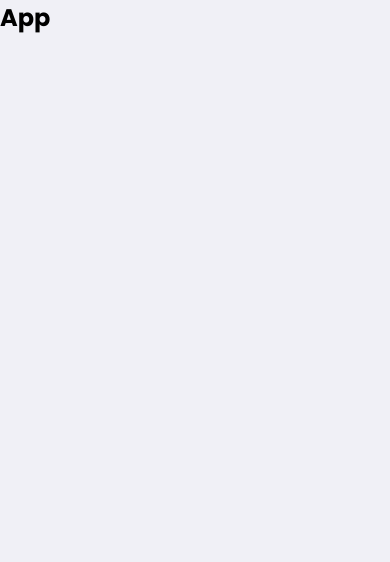
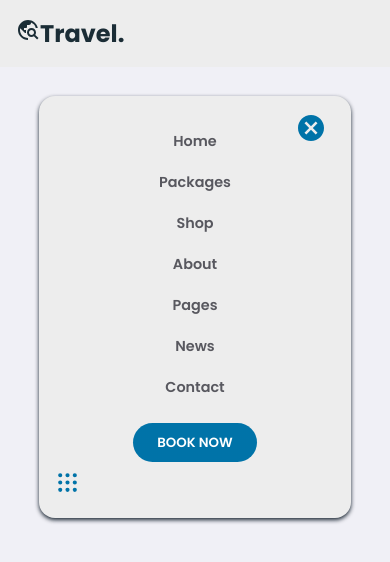
Before and after one commit to sadamali-oc/Travel-and-Tour-Website-Using-ReactJS, a React (Create React App) app in the folder travel/: page / in a window 390 px wide. Shown: the top 562 px of the page. Built offline with nearby package versions, Linux system fonts and the light colour scheme.

Commit message:
changes added

```diff
--- a/travel/src/App.css
+++ b/travel/src/App.css
@@ -64,7 +64,7 @@
 
 .btn{
     padding: .6rem 1.5rem;
-    background-color: var(--gradientColor);
+    background: var(--gradientColor);
     border-radius: 3rem;
     border: none;
     outline: none;
--- a/travel/src/App.js
+++ b/travel/src/App.js
@@ -1,10 +1,19 @@
-import React from 'react'
-import  './app.css'
+import React from "react";
+import "./app.css";
+import Navbar from "./Components/Navbar/Navbar";
+// import Home from "./Components/Home/Home";
+// import Main from "./Components/Main/Main";
+// import Footer from './Components/Footer/Footer'
 
 const App = () => {
   return (
-    <h2>App</h2>
-  )
-}
+    <>
+      <Navbar />
+      {/* <Home/>
+      <Main/>
+      <Footer/> */}
+    </>
+  );
+};
 
-export default App
+export default App;
--- a/travel/src/Components/Navbar/Navbar.jsx
+++ b/travel/src/Components/Navbar/Navbar.jsx
@@ -0,0 +1,62 @@
+import React from "react";
+import "./navbar.scss";
+import { MdTravelExplore } from "react-icons/md";
+import { IoMdCloseCircle } from "react-icons/io";
+
+import { TbGridDots } from "react-icons/tb";
+
+function Navbar() {
+  return (
+    <section className="navBarSection">
+      <header className="header flex ">
+        <div className="logoDiv">
+          <a href="#" className="logo">
+            <h1>
+              <MdTravelExplore />
+              Travel.
+            </h1>
+          </a>
+        </div>
+
+        <div className="navBar">
+          <ul className="navLists flex">
+            <li className="navItem">
+              <a href="#" className="navLink">Home</a>
+            </li>
+            <li className="navItem">
+              <a href="#" className="navLink">Packages</a>
+            </li>
+            <li className="navItem">
+              <a href="#" className="navLink">Shop</a>
+            </li>
+            <li className="navItem">
+              <a href="#" className="navLink">About</a>
+            </li>
+            <li className="navItem">
+              <a href="#" className="navLink">Pages</a>
+            </li>
+            <li className="navItem">
+              <a href="#" className="navLink">News</a>
+            </li>
+            <li className="navItem">
+              <a href="#" className="navLink">Contact</a>
+            </li>
+
+            <button className="btn">
+              <a href="#">BOOK NOW</a>
+            </button>
+          </ul>
+          <div className="closeNavbar">
+          <IoMdCloseCircle  className="icon"/>
+          </div>
+
+          <div className="toggleNavbar">
+          <TbGridDots className="icon"/>
+          </div>
+        </div>
+      </header>
+    </section>
+  );
+}
+
+export default Navbar;
--- a/travel/src/Components/Navbar/navbar.scss
+++ b/travel/src/Components/Navbar/navbar.scss
@@ -0,0 +1,114 @@
+:root {
+  --PrimaryColor: hsl(199, 100%, 33%);
+  --SecondaryColor: hsl(187, 85%, 43%);
+  --gradientColor: linear-gradient(
+    to right,
+    hsl(199, 100%, 33%),
+    hsl(199, 100%, 33%)
+  );
+  --whiteColor: hsl(0, 0%, 100%);
+  --blackColor: hsl(201, 33%, 16%);
+  --textColor: hsl(240, 4%, 36%);
+  --whiteColorDeam: hsl(0, 0%, 93%);
+  --greyText: rgb(190, 190, 190);
+  --inputColor: rgb(239, 239, 239);
+  --bodyColor: rgb(240, 240, 246);
+  --cardBG: rgb(225, 225, 235);
+}
+
+.header {
+  position: fixed;
+  display: flex;
+  align-items: center;
+  justify-content:space-between;
+  background: var(--whiteColorDeam);
+  width: 100%;
+  padding: 1rem;
+  z-index: 1000;
+}
+
+.logo {
+  color: var(--blackColor);
+  font-weight: 600;
+  cursor: pointer;
+  align-items: center;
+  justify-content: center;
+
+
+  .icon{
+    font-size: 25px;
+    color: var(--PrimaryColor);
+    transform: translateY(5px);
+  }
+
+}
+
+@media screen and (max-width: 760px) {
+  .navBar {
+    position: absolute;
+    background: var(--whiteColorDeam);
+    height: max-content;
+    width: 80%;
+    border-radius: 1rem;
+    top: 6rem;
+    left: 50%;
+    transform: translate(-50%);
+    z-index: 2000;
+    box-shadow: 0 2px 4px rgba(2, 15, 29, 0.9);
+    transition: 0.3s ease-in-out;
+    padding: 1rem;
+
+    .navLists {
+      flex-direction: column;
+      justify-content: center;
+      width: 100%;
+      margin: auto;
+      padding: 0.5rem 0;
+    }
+
+    .navItem {
+      padding: 0.5rem 0;
+    }
+
+    .navLink {
+      color: var(--textColor);
+      font-size: 0.9rem;
+      font-weight: 600;
+      &:hover {
+        color: var(--PrimaryColor);
+      }
+    }
+  }
+
+  .btn {
+    margin-top: 1rem;
+
+    a {
+      font-weight: 600;
+      color: var(--whiteColor);
+    }
+  }
+
+  .closeNavbar{
+    position: absolute;
+    top: 1rem;
+    right: 1.5rem;
+    color: var(--PrimaryColor);
+    &:hover{
+        color: var(--SecondaryColor);
+    }
+  }
+}
+
+
+.toggleNavbar{
+
+.icon{
+    font-size: 25px;
+    color: var(--PrimaryColor);
+
+}
+&:hover.icon{
+    color: var(--SecondaryColor);
+}
+}
```
Also changed, not shown: travel/src/Components/Footer/Footer.jsx (+11 -0 lines), travel/src/Components/Home/Home.jsx (+11 -0 lines), travel/src/Components/Main/Main.jsx (+13 -0 lines).
